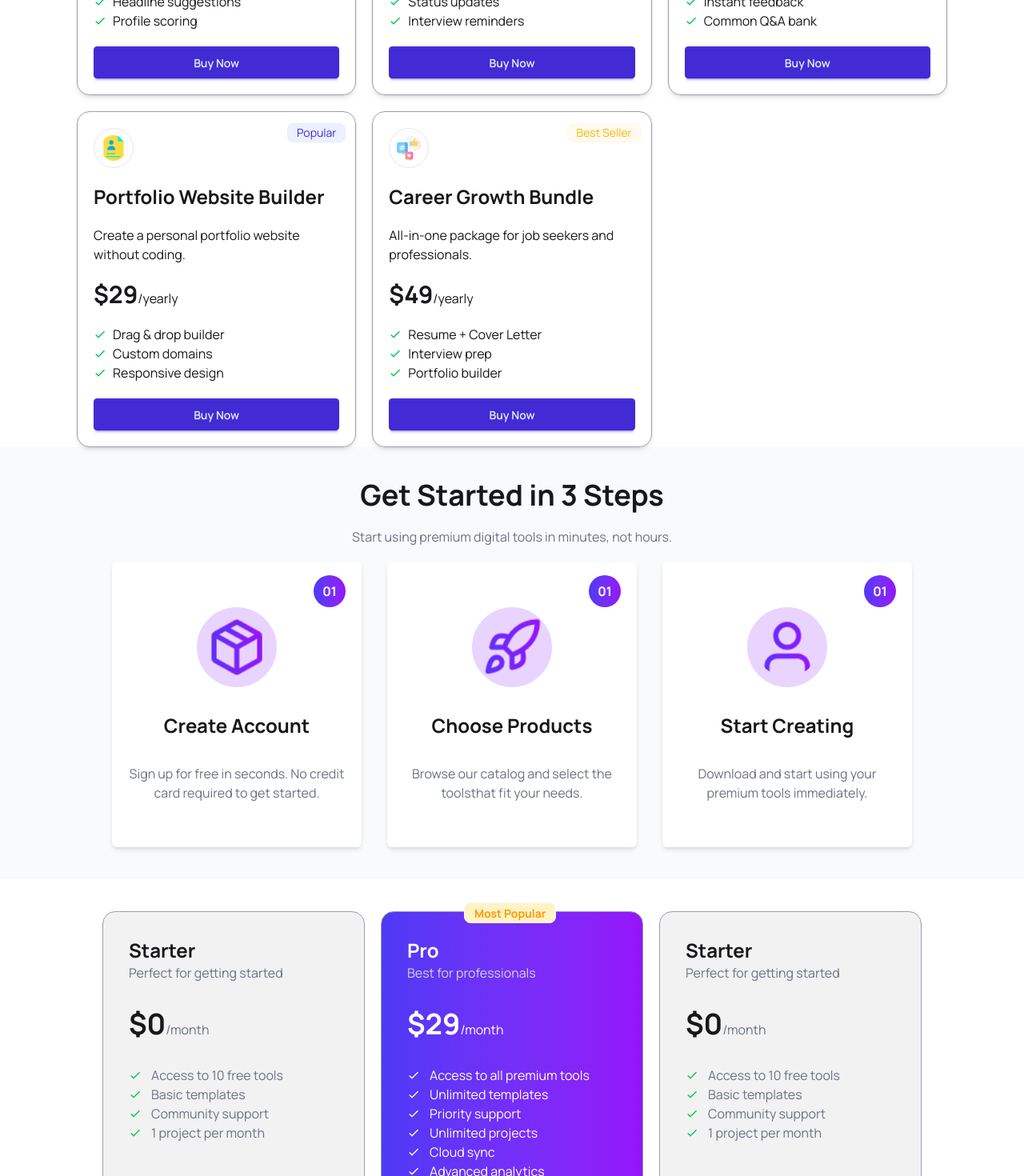
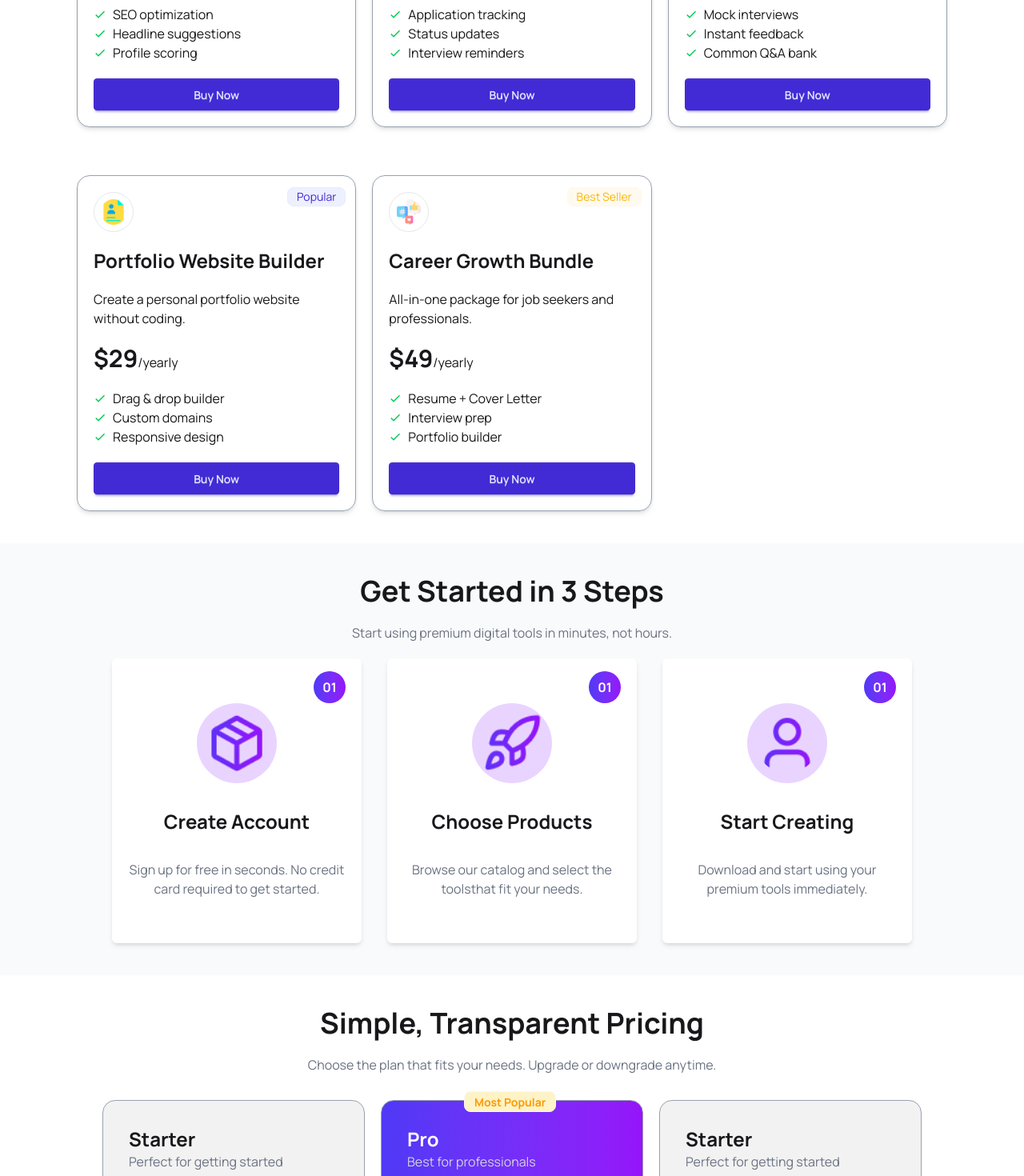
Before and after one commit to OmitHasanAdor/B13-A6-DigiTools-Platform, a React (Vite) app: page / in a window 1280 px wide. Shown: the part 1960-3430 px from the top of the page at 80% size. Built offline with nearby package versions, Linux system fonts and the light colour scheme.

Commit message:
made some text changes in pricing section

```diff
--- a/src/components/Pricing.jsx
+++ b/src/components/Pricing.jsx
@@ -4,6 +4,10 @@ import { MdDone } from 'react-icons/md';
 const Pricing = () => {
     return (
         <div className='py-10 '>
+          <div className="mb-8">
+            <h3 className=" text-4xl font-bold text-center mb-5">Simple, Transparent Pricing</h3>
+            <p className=" text-gray-500 text-center ">Choose the plan that fits your needs. Upgrade or downgrade anytime.</p>
+          </div>
             <div className="pricing-cont gap-5 max-w-[80%] mx-auto grid grid-cols-1 md:grid-cols-2 lg:grid-cols-3">
                 <div className="price-card h-full flex flex-col space-y-8 bg-[#F2F2F2] rounded-2xl p-8 border border-gray-400">
                   <div className="card-titl">
--- a/src/components/Product.jsx
+++ b/src/components/Product.jsx
@@ -16,7 +16,7 @@ const Product = ({product,cart,setCart}) => {
       }
     }
     return (
-        <div className=' border-gray-400 border shadow-md rounded-2xl p-5 space-y-5 relative'>
+        <div className=' border-gray-400 border shadow-md rounded-2xl p-5 space-y-5 relative mb-10'>
           <div className=" absolute top-3 right-3 ">
             { product.tagType=='new' && <p className=' badge badge-soft badge-success'>New</p>}
             { product.tagType=='best' && <p className='badge badge-soft badge-warning'>Best Seller</p>}
```
